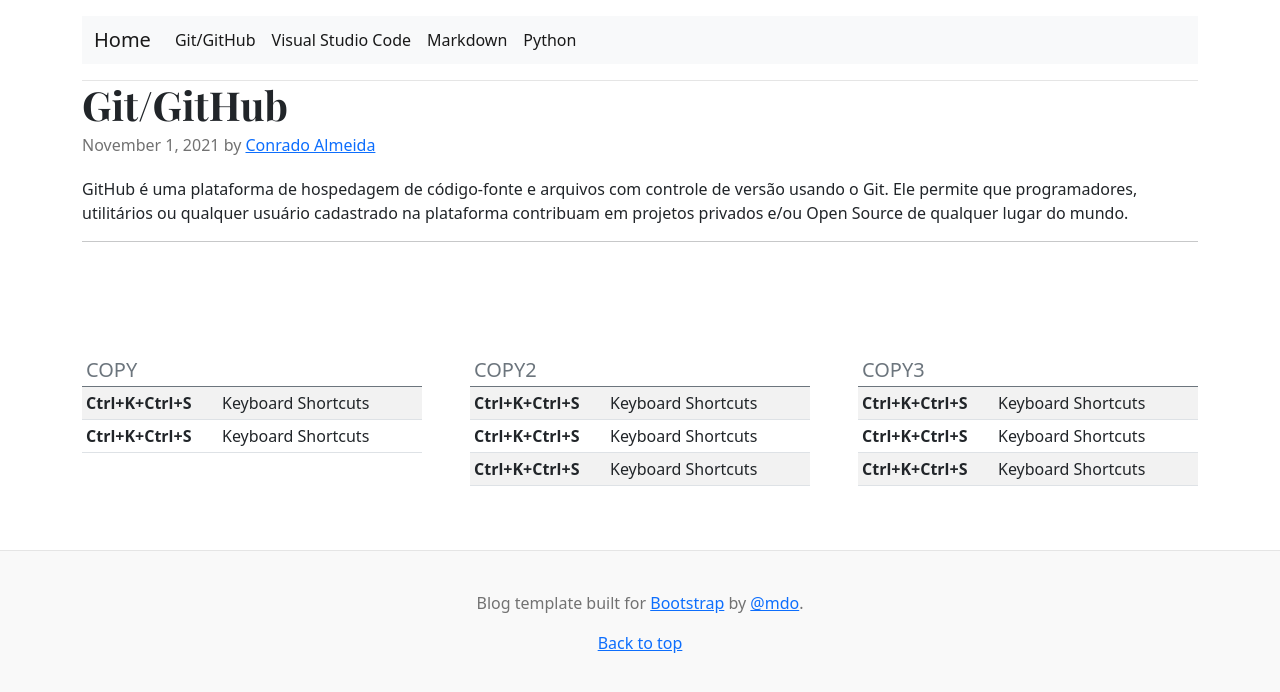
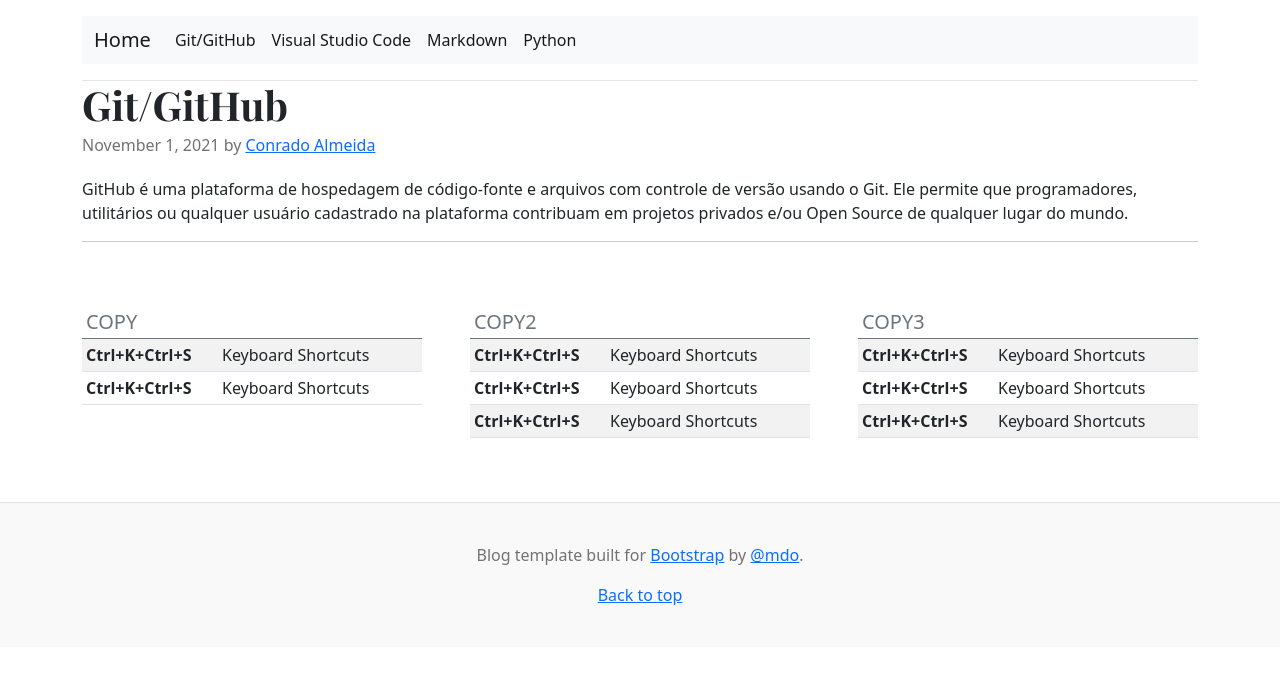
Before and after one commit to ConradoAlmeida/cheatsheets, a Jekyll site: the page built from git-cheat.html, in a window 1280 px wide. Shown: the top 692 px of the page. Built offline with Jekyll 4.4.1, drawn with Linux system fonts in a browser that asks for light colours.

Commit message:
Update git-cheat.html

```diff
--- a/git-cheat.html
+++ b/git-cheat.html
@@ -6,13 +6,12 @@ layout: default
 
 
 <div class="col-md-12">
- <article class="blog-post">
+
           <h2 class="blog-post-title">Git/GitHub</h2>
         <p class="blog-post-meta">November 1, 2021 by <a href="#">Conrado Almeida</a></p>
          <p>GitHub é uma plataforma de hospedagem de código-fonte e arquivos com controle de versão usando o Git. Ele permite que programadores,
           utilitários ou qualquer usuário cadastrado na plataforma contribuam em projetos privados e/ou Open Source de qualquer lugar do mundo.</p>
         <hr>
- </article>
 </div>
 
 {% assign dados = site.data.store-data | where:"grupo","Git/GitHub" %}
```
